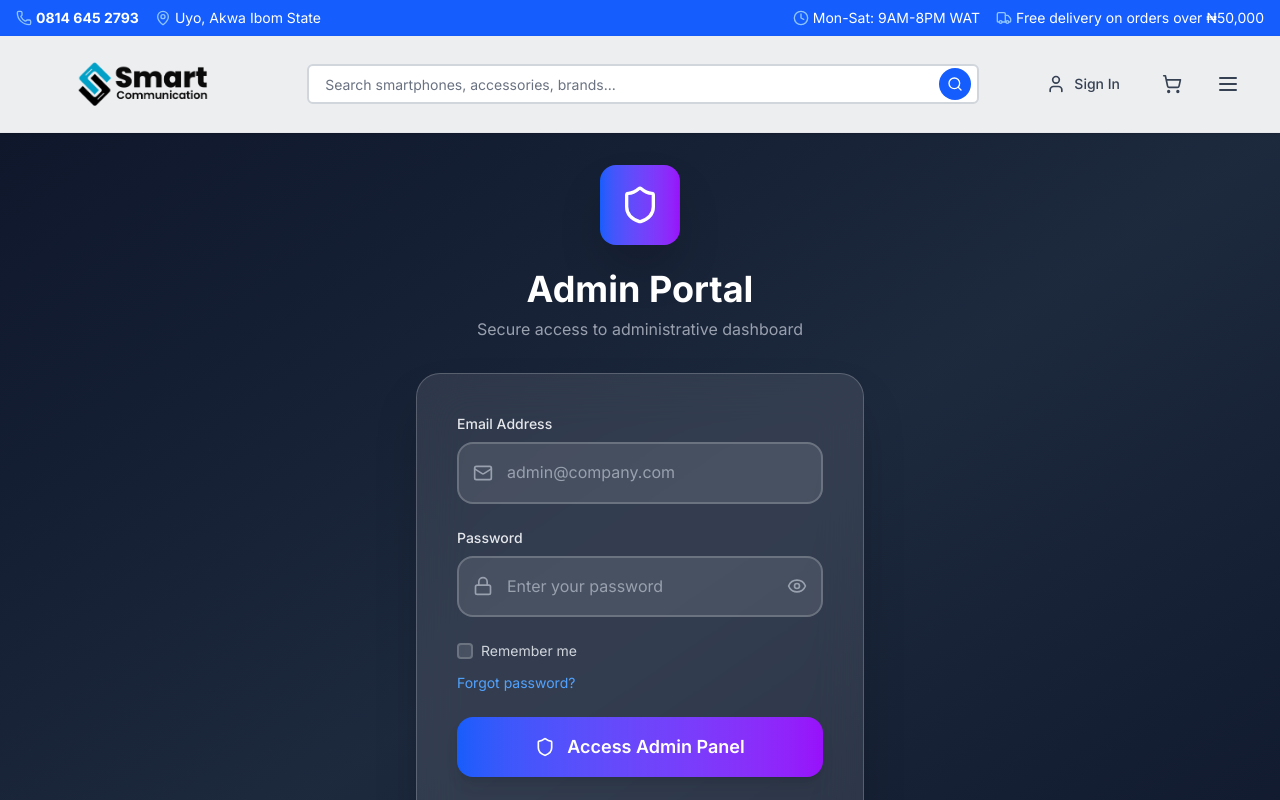
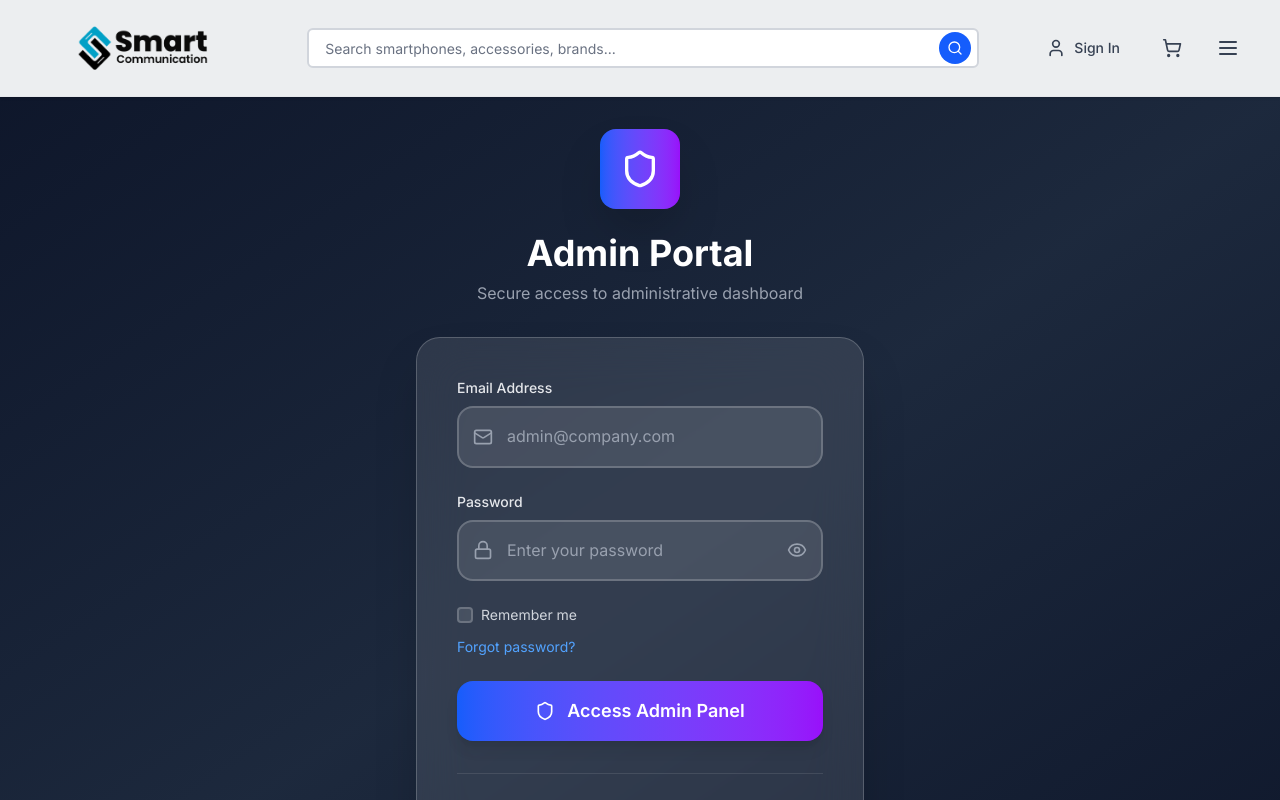
Before and after one commit to Gmanlove/Phone-mart, a Next.js app in the folder frontend/: page /admin/login in a window 1280 px wide. Shown: the top 800 px of the page. Built offline with nearby package versions, Linux system fonts and the light colour scheme.

Commit message:
Nigga huhuhuhu

```diff
--- a/frontend/src/components/layout/header.tsx
+++ b/frontend/src/components/layout/header.tsx
@@ -132,31 +132,7 @@ export default function Header() {
 
   return (
     <>
-      {/* Top Bar */}
-      <div className="bg-blue-600 dark:bg-blue-700 text-white py-2 px-4 text-sm">
-        <div className="container mx-auto max-w-7xl flex flex-col sm:flex-row justify-between items-center space-y-1 sm:space-y-0">
-          <div className="flex items-center space-x-4">
-            <span className="flex items-center">
-              <Phone className="h-4 w-4 text-blue-300 mr-1" />
-              <strong>0814 645 2793</strong>
-            </span>
-            <span className="hidden md:flex items-center">
-              <MapPin className="h-4 w-4 text-blue-300 mr-1" />
-              Uyo, Akwa Ibom State
-            </span>
-          </div>
-          <div className="flex items-center space-x-4 text-xs sm:text-sm">
-            <span className="flex items-center">
-              <Clock className="h-4 w-4 text-blue-300 mr-1" />
-              Mon-Sat: 9AM-8PM WAT
-            </span>
-            <span className="flex items-center">
-              <Truck className="h-4 w-4 text-blue-300 mr-1" />
-              Free delivery on orders over ₦50,000
-            </span>
-          </div>
-        </div>
-      </div>
+  {/* Top Bar removed per request */}
 
       {/* Main Header */}
       <header className="sticky top-0 z-50 bg-gray-50/95 dark:bg-slate-800/95 backdrop-blur-sm border-b border-gray-200 dark:border-gray-600 shadow-sm">
```
